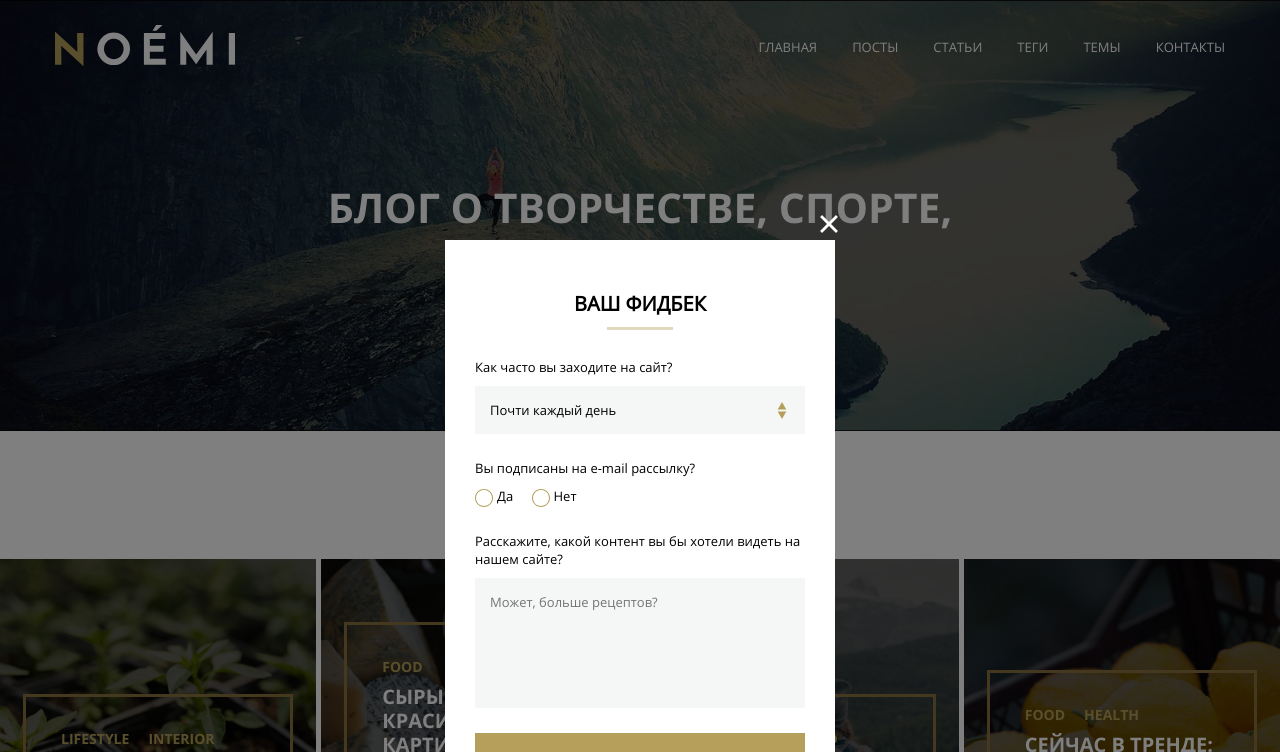
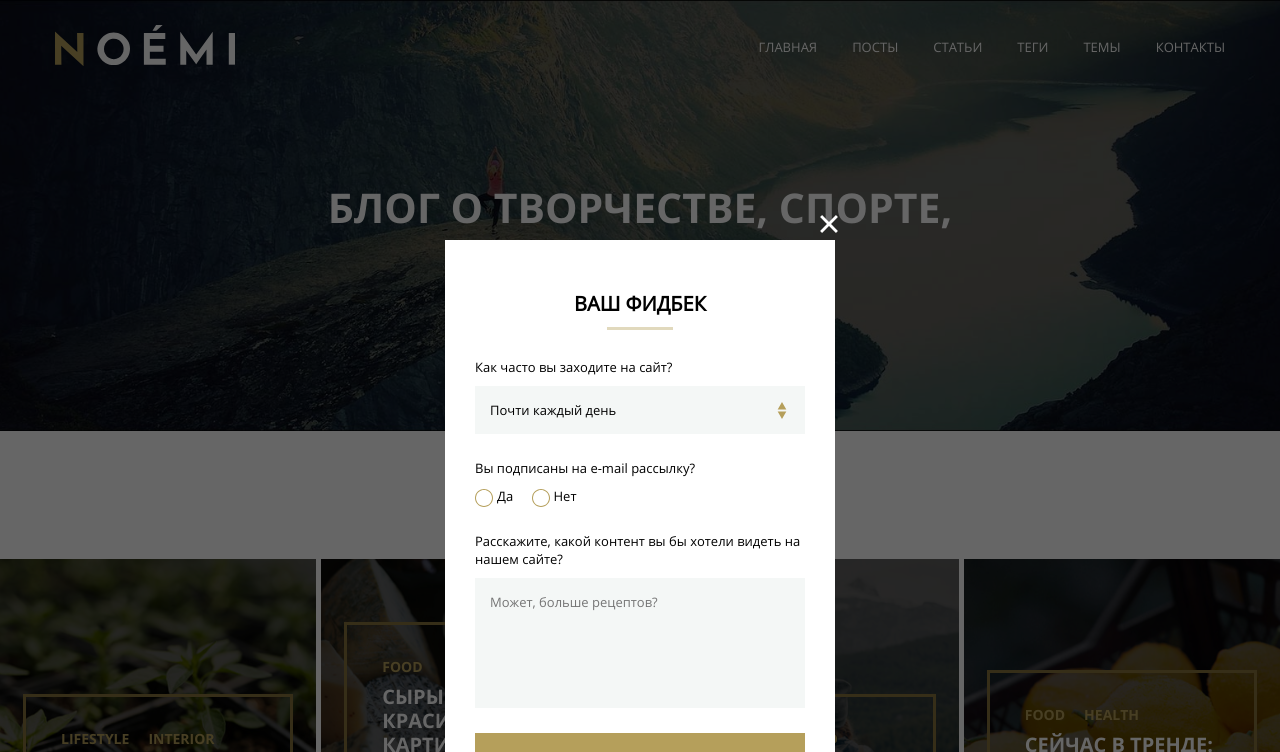
Before and after one commit to mrDiak/Kurcovik, a plain HTML site: page index.html in a window 1280 px wide. Shown: the top 752 px of the page. Drawn offline with Linux system fonts and the light colour scheme; files whose address does not match are found by name.

Commit message:
Финальная версия2

```diff
--- a/css/style.css
+++ b/css/style.css
@@ -715,14 +715,14 @@
   }
 
   .Screen_OpacityColor{
-    background-color: #000; /* Чёрный фон */
-    height: 100%; /* Высота максимальна */
-    left: 0; /* Нулевой отступ слева */
-    opacity: 0.50; /* Степень прозрачности */
-    position: fixed; /* Фиксированное положение */
-    top: 0; /* Нулевой отступ сверху */
-    width: 100%; /* Ширина максимальна */
-    z-index: 100; /* Заведомо быть НАД другими элементами */
+    position: fixed;
+    top: 0;
+    left: 0;
+    height: 100%;
+    width: 100%;
+    background-color: #000;
+    opacity: 0.60;
+    z-index: 100;
   }
 
   .popup{
```
